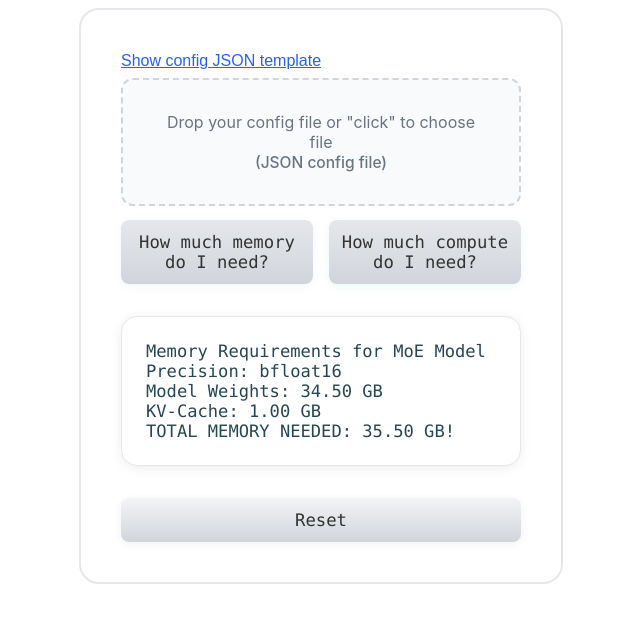
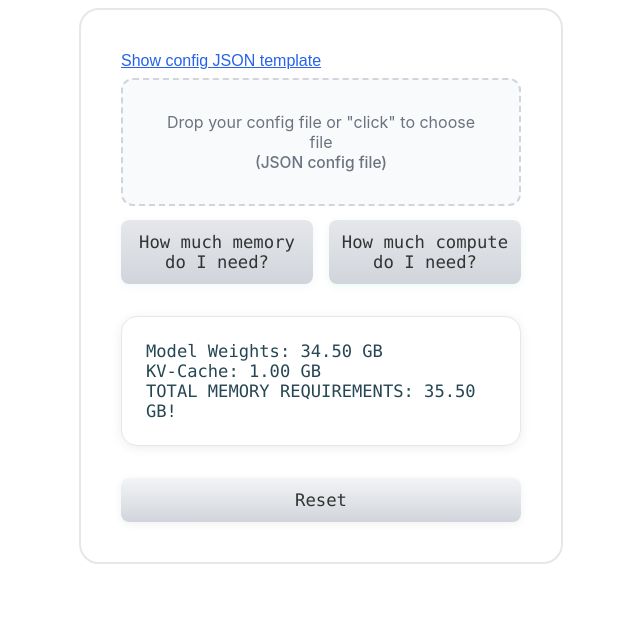
Before and after one commit to tinhoang-cerebras/cerebras-moe-calculator-new, a Next.js app: page / in a window 1280 px wide. Both pictures are taken after a click on the button "How much memory do I need?". Shown: the top 622 px of the page, without its empty margins (319-959 px from the left). Built offline with nearby package versions, Linux system fonts and the light colour scheme.

Commit message:
Update index.tsx

```diff
--- a/pages/index.tsx
+++ b/pages/index.tsx
@@ -624,7 +624,16 @@ export default function Home() {
           >
             {memoryResult
               .split('\n')
-              .filter(line => !/^=+$/.test(line.trim()))
+              .filter(line =>
+                /model weights/i.test(line) ||
+                /kv[- ]?cache/i.test(line) ||
+                /total memory needed/i.test(line)
+              )
+              .map(line =>
+                /total memory needed/i.test(line)
+                  ? line.replace(/total memory needed\s*:/i, 'TOTAL MEMORY REQUIREMENTS:')
+                  : line
+              )
               .join('\n')}
           </div>
         )}
```
